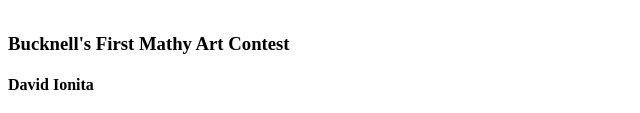
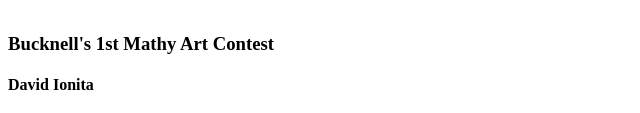
Before and after one commit to davidionita/mathy-art-contest, a plain HTML site: page index.html in a window 1280 px wide. Shown: the part 1101-1214 px from the top of the page, 0-640 px from the left. Drawn offline with nearby package versions, Linux system fonts and the light colour scheme.

Commit message:
Update index.html

```diff
--- a/index.html
+++ b/index.html
@@ -158,7 +158,7 @@
     </script>
 
     <br/>
-    <h3>Bucknell's First Mathy Art Contest</h3>
+    <h3>Bucknell's 1st Mathy Art Contest</h3>
     <h4>David Ionita</h4>
 </body>
 </html>
```
